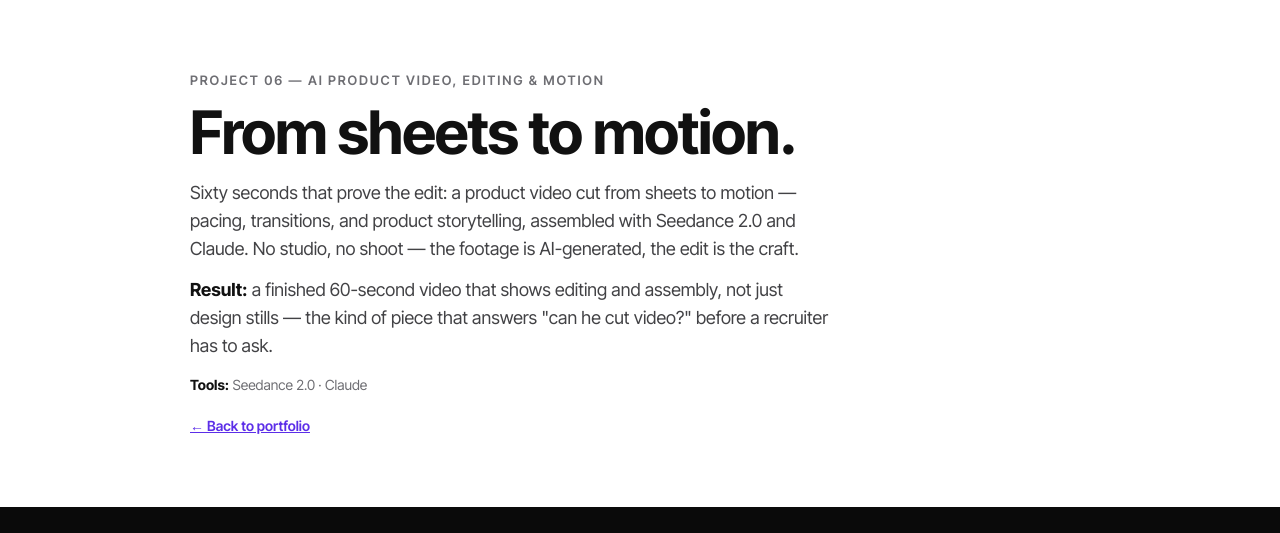
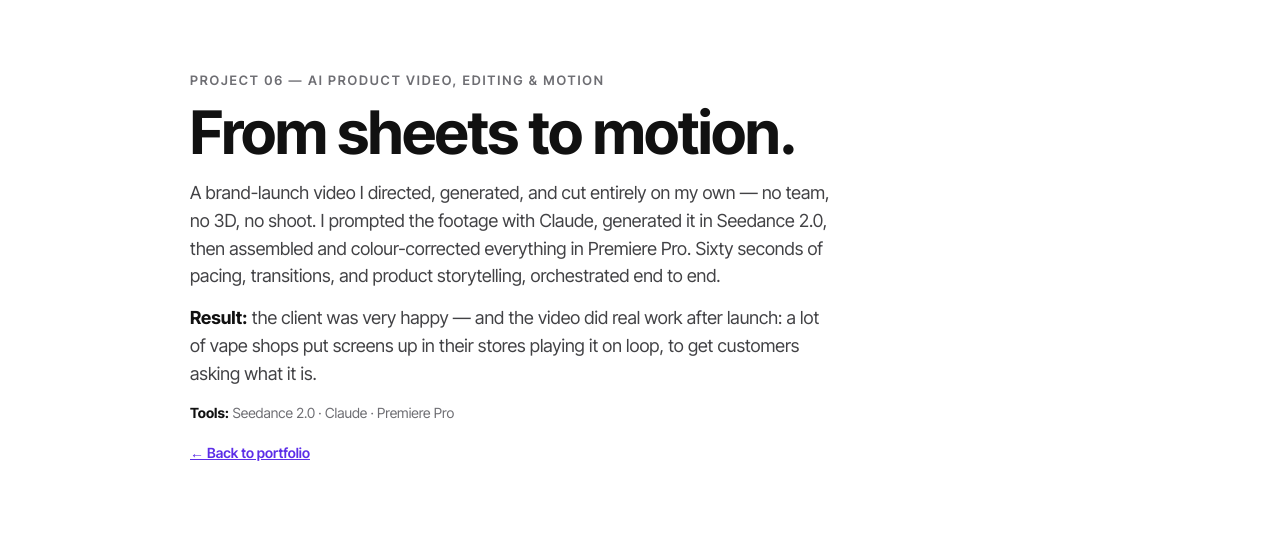
Before and after one commit to DSS-Ben/DSS-Ben.github.io, a plain HTML site: page projects/ai-product-video/index.html in a window 1280 px wide. Shown: the top 533 px of the page. Drawn offline with Linux system fonts and the light colour scheme.

Commit message:
Project 06: rewrite description as solo-directed cut (Premiere Pro assembly + colour correction, brand launch, in-store loop screens)

```diff
--- a/projects/ai-product-video/index.html
+++ b/projects/ai-product-video/index.html
@@ -18,9 +18,9 @@
   <div style="max-width:900px;margin:0 auto">
     <p style="font-size:13px;letter-spacing:.14em;text-transform:uppercase;color:#6e6e73;font-weight:600;margin:0 0 12px">Project 06 — AI Product Video, editing &amp; motion</p>
     <h1 style="font-size:clamp(36px,5vw,60px);line-height:1.08;letter-spacing:-.02em;font-weight:700;margin:0 0 14px">From sheets to motion.</h1>
-    <p style="font-size:18px;line-height:1.55;color:#424245;max-width:62ch;margin:0">Sixty seconds that prove the edit: a product video cut from sheets to motion — pacing, transitions, and product storytelling, assembled with Seedance 2.0 and Claude. No studio, no shoot — the footage is AI-generated, the edit is the craft.</p>
-    <p style="font-size:18px;line-height:1.55;color:#424245;max-width:62ch;margin:14px 0 0"><strong style="color:#111">Result:</strong> a finished 60-second video that shows editing and assembly, not just design stills — the kind of piece that answers "can he cut video?" before a recruiter has to ask.</p>
-    <p style="font-size:14px;line-height:1.6;color:#6e6e73;margin:14px 0 0"><strong style="color:#111">Tools:</strong> Seedance 2.0 · Claude</p>
+    <p style="font-size:18px;line-height:1.55;color:#424245;max-width:62ch;margin:0">A brand-launch video I directed, generated, and cut entirely on my own — no team, no 3D, no shoot. I prompted the footage with Claude, generated it in Seedance 2.0, then assembled and colour-corrected everything in Premiere Pro. Sixty seconds of pacing, transitions, and product storytelling, orchestrated end to end.</p>
+    <p style="font-size:18px;line-height:1.55;color:#424245;max-width:62ch;margin:14px 0 0"><strong style="color:#111">Result:</strong> the client was very happy — and the video did real work after launch: a lot of vape shops put screens up in their stores playing it on loop, to get customers asking what it is.</p>
+    <p style="font-size:14px;line-height:1.6;color:#6e6e73;margin:14px 0 0"><strong style="color:#111">Tools:</strong> Seedance 2.0 · Claude · Premiere Pro</p>
     <p style="margin:18px 0 0"><a href="https://dss-ben.github.io/" style="color:#5c2ee8;font-weight:600;font-size:14px">← Back to portfolio</a></p>
   </div>
 </section>
```
Also changed, not shown: index.html (+1 -1 lines).
